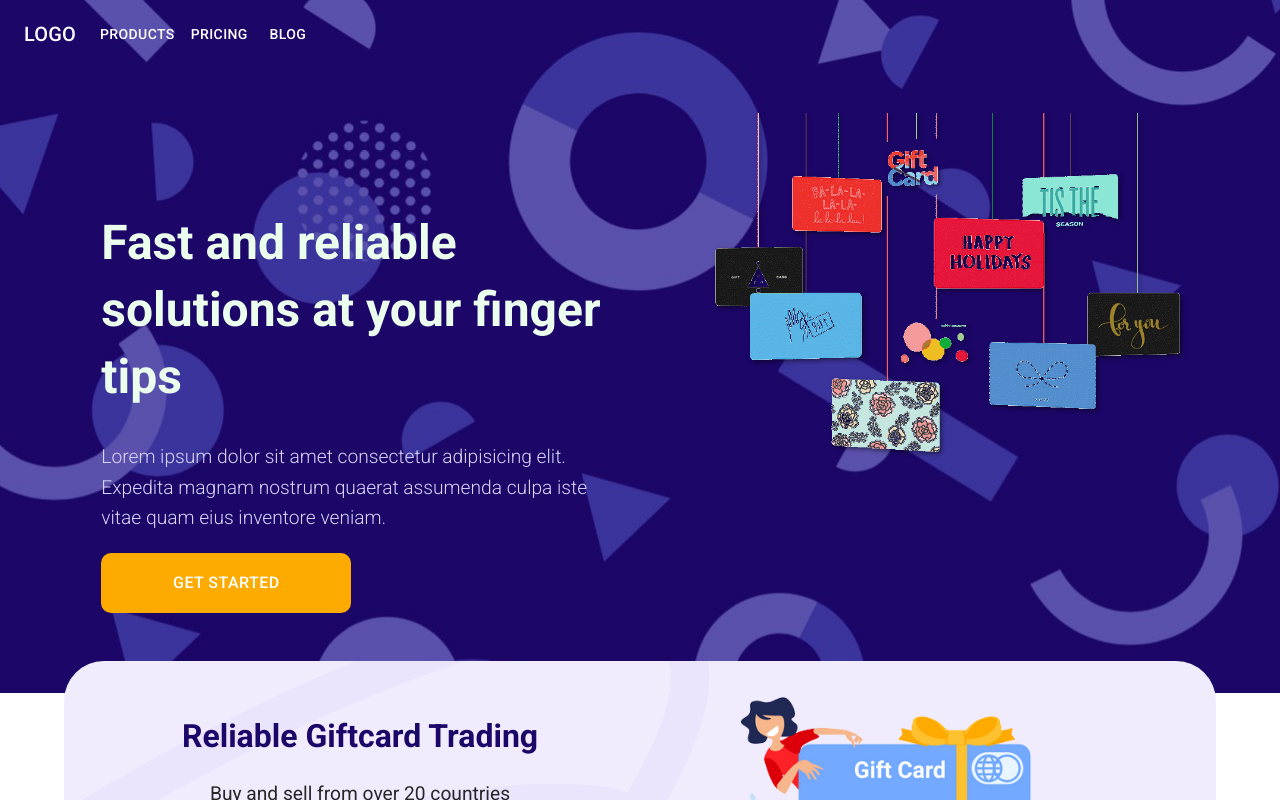
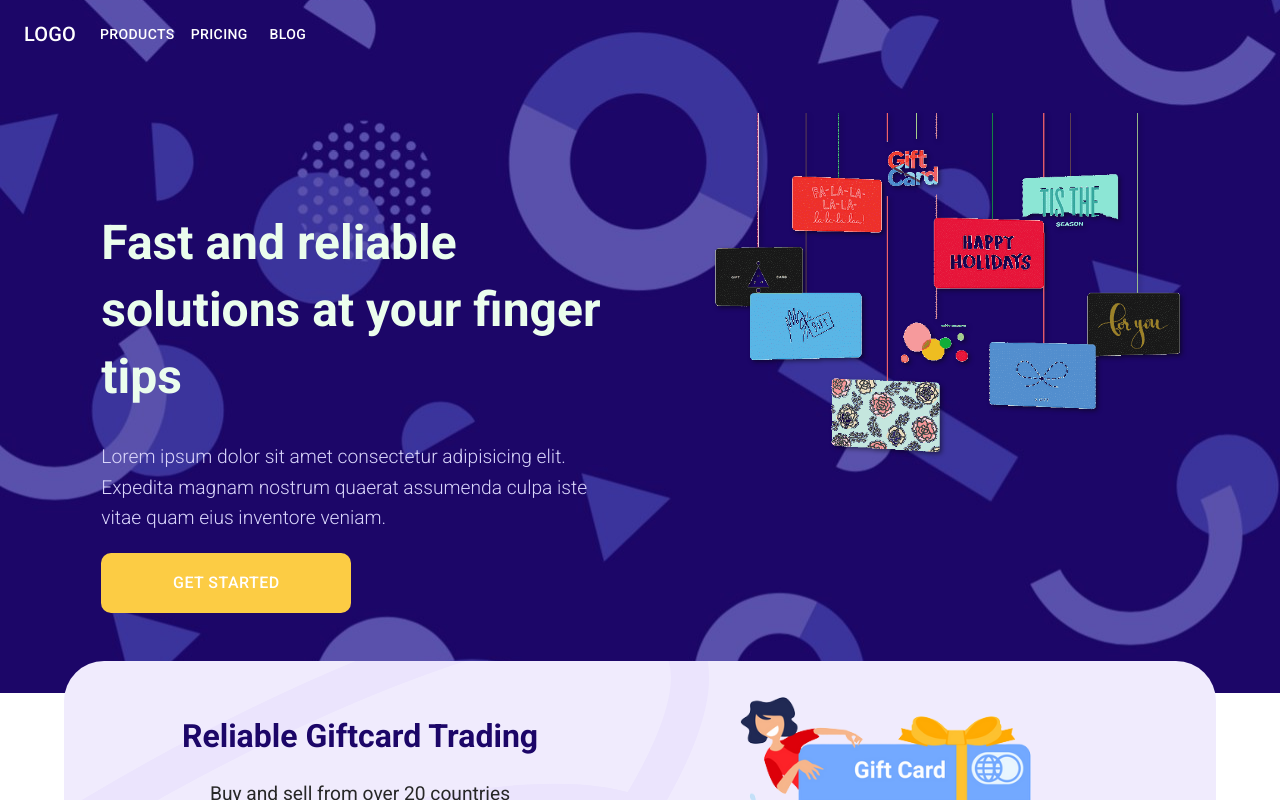
Before and after one commit to Talent-Roy/upgraded-fortnight, a React (Create React App) app: page / in a window 1280 px wide. Shown: the top 800 px of the page. Built offline with nearby package versions, Linux system fonts and the light colour scheme.

Commit message:
first commit

```diff
--- a/src/static/styles/components/app-section.scss
+++ b/src/static/styles/components/app-section.scss
@@ -77,6 +77,7 @@
       color: var(--white);
       background: var(--secondary);
       padding: 2.7em 2em;
+      border: none;
       border-radius: 10px;
       margin: 0.5em;
 
--- a/src/static/styles/components/support.scss
+++ b/src/static/styles/components/support.scss
@@ -39,7 +39,7 @@
       color: var(--white);
       padding: 1.2em 4em;
       border-radius: 10px;
-      background: #f7be21;
+      background: var(--secondary);
       font-size: 1em;
     }
   }
--- a/src/static/styles/utils/_theme.scss
+++ b/src/static/styles/utils/_theme.scss
@@ -2,7 +2,7 @@
 
 :root {
   --primary: rgba(28, 6, 104, 1);
-  --secondary: rgba(254, 171, 1, 1);
+  --secondary: rgba(252, 204, 68, 1);
   --tertiary: rgba(140, 230, 214, 0.5);
   --white: rgba(235, 253, 237, 1);
   --lightGray: whitesmoke;
```
